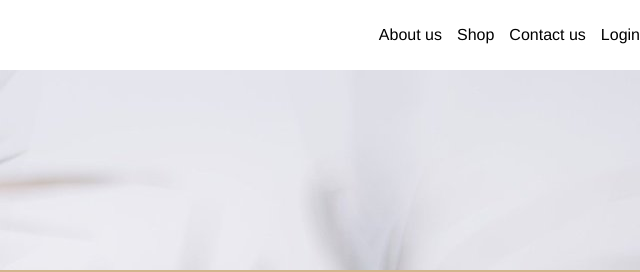
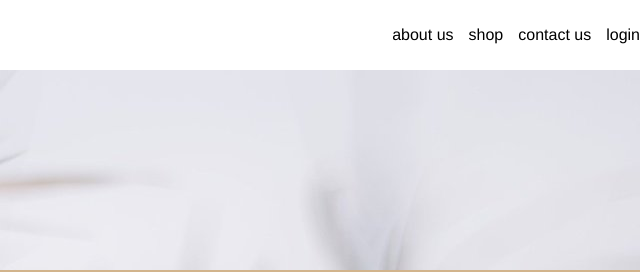
Before and after one commit to lizasilent/e-com-project, a plain HTML site: page index.html in a window 1280 px wide. Shown: the full height of the page, 640-1280 px from the left. Drawn offline with Linux system fonts and the light colour scheme.

Commit message:
header structure done

```diff
--- a/index.html
+++ b/index.html
@@ -16,10 +16,10 @@
                 <div class="header__logo"> S TORE</div>
 
                 <ul class="header__list">
-                    <li class="list__item">About us</li>
-                    <li class="list__item">Shop</li>
-                    <li class="list__item">Contact us</li>
-                    <li class="list__item">Login</li>
+                    <li class="list__item">about us</li>
+                    <li class="list__item">shop</li>
+                    <li class="list__item">contact us</li>
+                    <li class="list__item">login</li>
                 </ul>
             </div>
         </header>
--- a/styles/index.css
+++ b/styles/index.css
@@ -35,8 +35,6 @@ justify-content: space-between;
 width: 100%;
 }
 
-
-
  .header__list {
   display: flex;
   flex-direction: row;
```
